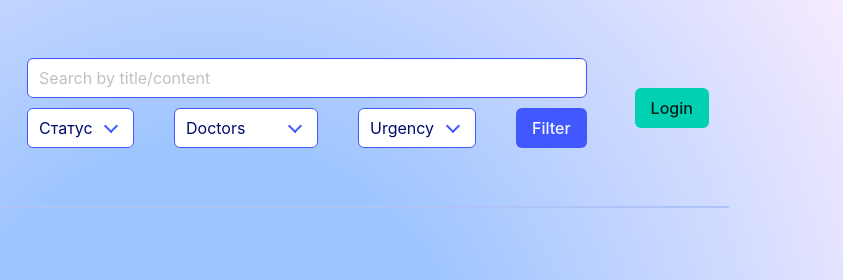
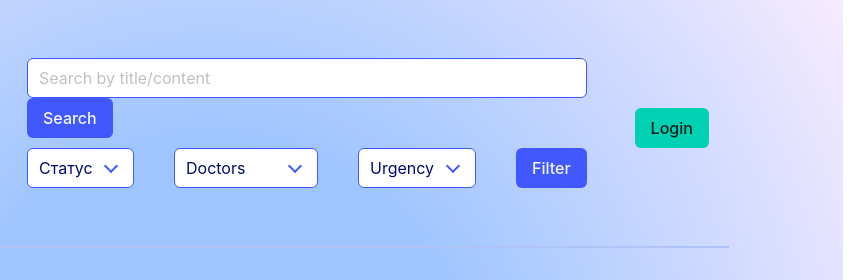
Before and after one commit to Kosta45/step-project-advace, a website with bundled scripts: page public/index.html in a window 1280 px wide. Shown: the top 280 px of the page, 422-1280 px from the left. Built offline with nearby package versions, Linux system fonts and the light colour scheme; no server answers.

Commit message:
Added search button

```diff
--- a/public/index.html
+++ b/public/index.html
@@ -32,6 +32,7 @@
 
         <section class="filters section">
           <form>
+            <div class="wrapper-search">
               <input
                 id="search-input"
                 name="search-input"
@@ -39,6 +40,11 @@
                 type="search"
                 placeholder="Search by title/content"
               />
+              <button type="submit" class="btn-search button is-link">
+                Search
+              </button>
+            </div>
+
             <div class="filters__wrapper-selects">
               <div class="select is-link">
                 <select name="filter-status" id="filter-status">
```
Lines whose indentation alone changed are shown as unchanged.
